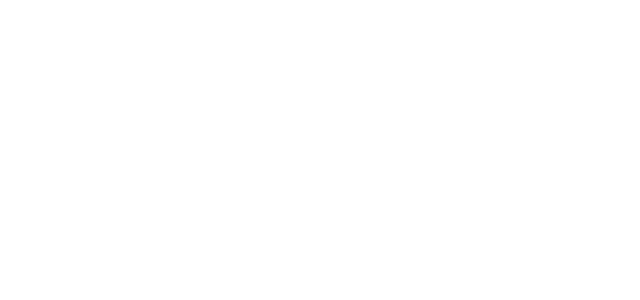
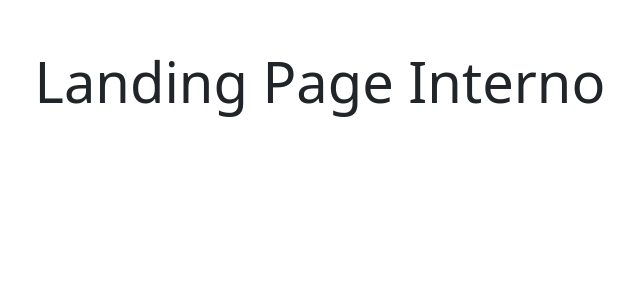
Before and after one commit to Camirgz/MushuAirlines, a Vue app in the folder frontend/: page /admin in a window 1280 px wide. Before the commit this address had no page. Shown: the top 300 px of the page, without its empty margins (320-960 px from the left). Built offline with nearby package versions, Linux system fonts and the light colour scheme.

Commit message:
adding the route landingpageintern after we pass de login

```diff
--- /dev/null
+++ b/frontend/src/components/LandingPageInter.vue
@@ -0,0 +1,14 @@
+<template>
+  <div class="container mt-5">
+    <h1 class="display-4 text-center">Landing Page Interno</h1>
+  </div>
+</template>
+
+<script>
+export default {
+  name: 'LandingPageInter',
+}
+</script>
+
+<style lang="scss" scoped>
+</style>
--- a/frontend/src/components/LoginForm.vue
+++ b/frontend/src/components/LoginForm.vue
@@ -54,7 +54,7 @@ export default {
             .then(function(response) {
             if (response.data === true) {
                 alert("Login correcto");
-                window.location.href = "/";
+                window.location.href = "/admin";
             }})
             .catch(function(error) {
                 console.log("ERROR COMPLETO:", error);
--- a/frontend/src/main.js
+++ b/frontend/src/main.js
@@ -3,12 +3,14 @@ import App from './App.vue'
 import {createRouter, createWebHistory} from "vue-router";
 import LandingPage from "./components/LandingPage.vue";
 import LoginForm from './components/LoginForm.vue';
+import LandingPageInter from './components/LandingPageInter.vue';
 
 const router = createRouter({
     history: createWebHistory(),
     routes: [
         { path : "/", name: "Landing", component: LandingPage },
         { path : "/login", name: "Login", component: LoginForm },
+        { path : "/admin", name: "Admin", component: LandingPageInter },
     ],
 });
 
```
